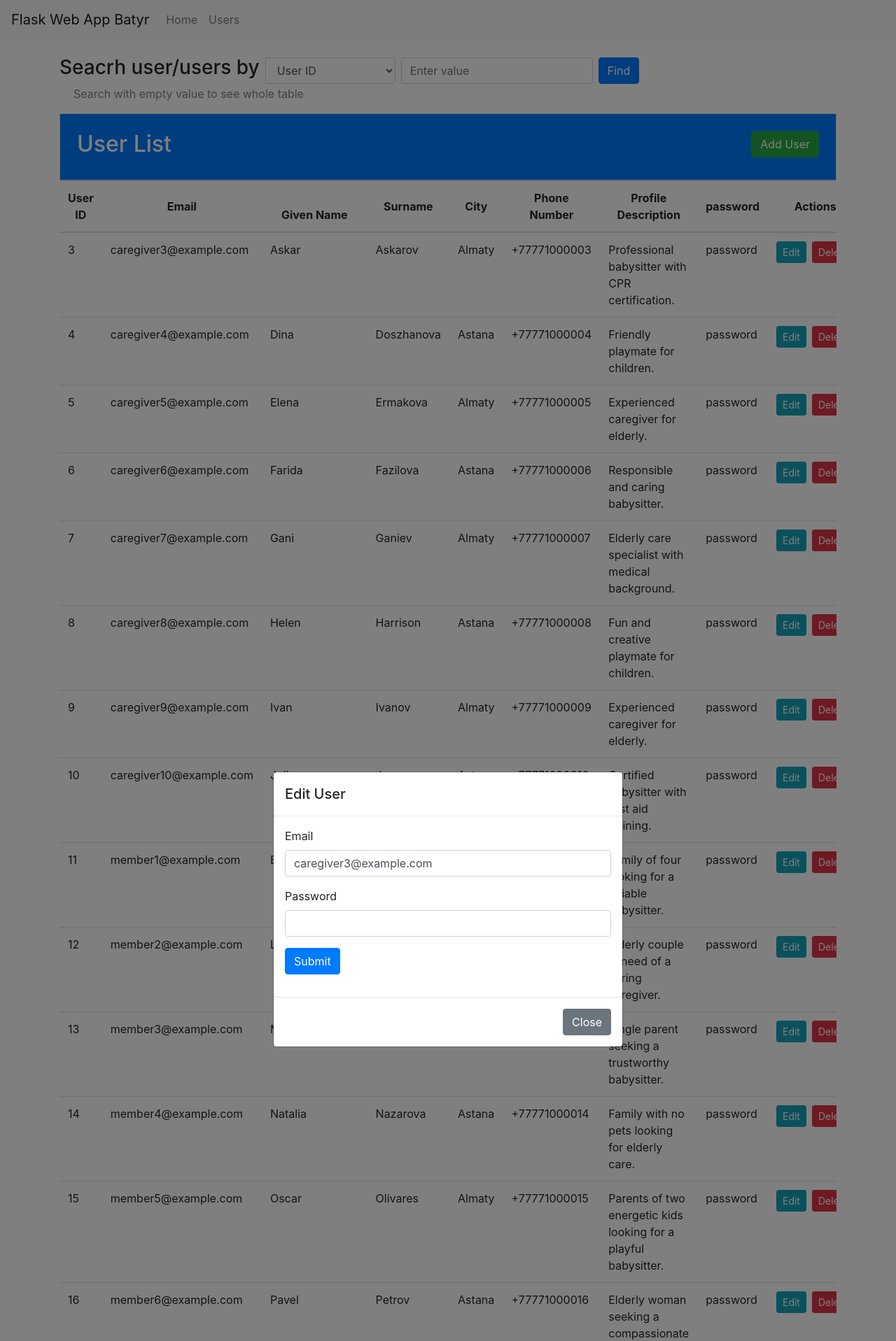
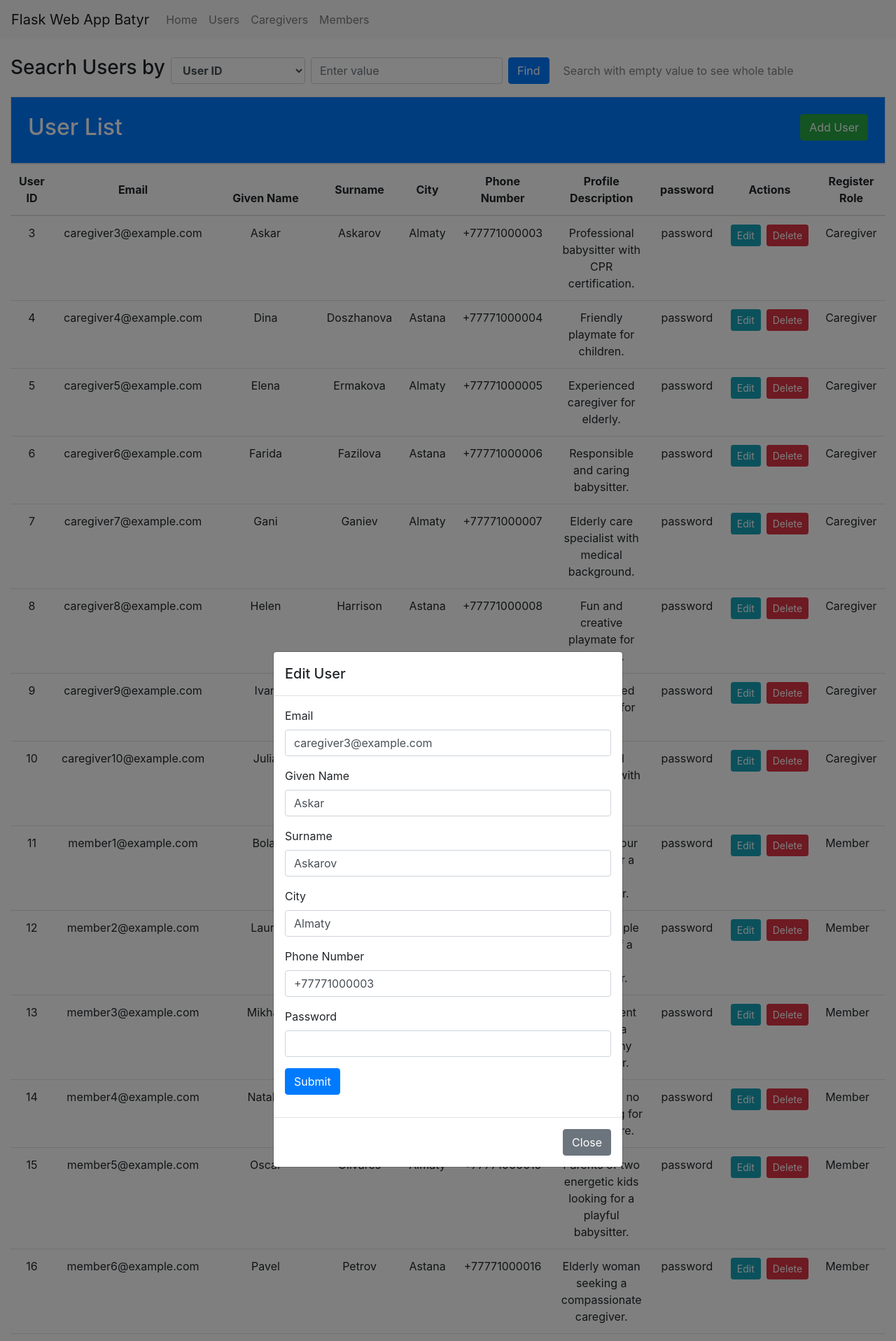
Before and after one commit to BHatiru/CSCI341-Assignment2, a Flask app: page /users in a window 1280 px wide, after a click on "Edit". Shown: the top 1917 px of the page at 70% size. Run offline with Flask 3, Linux system fonts and the light colour scheme; some libraries are stand-ins or nearby versions.

Commit message:
Finished
Users Caregiver and Members added.

```diff
--- a/flaskApp/forms.py
+++ b/flaskApp/forms.py
@@ -19,7 +19,7 @@ class STATUS(enum.Enum):
     pending = 'pending'
 
 class UserForm(FlaskForm):
-    email = StringField('Email', validators=[DataRequired(), Email()])
+    email = StringField('Email', validators=[DataRequired()])
     given_name = StringField('Given Name', validators=[DataRequired()])
     surname = StringField('Surname', validators=[DataRequired()])
     city = StringField('City', validators=[DataRequired()])
@@ -27,14 +27,14 @@ class UserForm(FlaskForm):
     profile_description = TextAreaField('Profile Description', validators=[DataRequired()])
     password = PasswordField('Password', validators=[DataRequired(), Length(min=6)])
 
-# class CaregiverForm(FlaskForm):
-#     photo = StringField('Photo URL', validators=[DataRequired()])
-#     gender = SelectField('Gender', choices=[(gender.name, gender.value) for gender in GENDER], validators=[DataRequired()])
-#     caregiving_type = SelectField('Caregiving Type', choices=[(care_type.name, care_type.value) for care_type in CARE_TYPE], validators=[DataRequired()])
-#     hourly_rate = DecimalField('Hourly Rate', validators=[DataRequired()])
+class CaregiverForm(FlaskForm):
+    photo = StringField('Photo URL', validators=[DataRequired()])
+    gender = SelectField('Gender', choices=[(gender.name, gender.value) for gender in GENDER], validators=[DataRequired()])
+    caregiving_type = SelectField('Caregiving Type', choices=[(care_type.name, care_type.value) for care_type in CARE_TYPE], validators=[DataRequired()])
+    hourly_rate = DecimalField('Hourly Rate', validators=[DataRequired()])
 
-# class MemberForm(FlaskForm):
-#     house_rules = TextAreaField('House Rules', validators=[DataRequired()])
+class MemberForm(FlaskForm):
+    house_rules = TextAreaField('House Rules', validators=[DataRequired()])
 
 # class AddressForm(FlaskForm):
 #     house_number = StringField('House Number', validators=[DataRequired()])
--- /dev/null
+++ b/flaskApp/templates/Caregiver/add_caregiver.html
@@ -0,0 +1,24 @@
+{% block content %}
+{% if formC %}
+<form method="post" action="{{url_for('add_caregiver', user_id=user.user_id)}}">
+    {{ formC.hidden_tag() }}
+    <div class="form-group">
+        {{ formC.photo.label }} {{ formC.photo(class="form-control", required="1") }}
+    </div>
+    <div class="form-group">
+        {{ formC.gender.label }} {{ formC.gender(class="form-control", required="1") }}
+    </div>
+    <div class="form-group">
+        {{ formC.caregiving_type.label }} {{ formC.caregiving_type(class="form-control", required="1") }}
+    </div>
+    <div class="form-group">
+        {{ formC.hourly_rate.label }} {{ formC.hourly_rate(class="form-control", required="1") }}
+    </div>
+    <div class="form-group">
+        <button type="submit" class="btn btn-primary">Add Caregiver</button>
+    </div>
+</form>
+{% else %}
+<p>No form data available.</p>
+{% endif %}
+{% endblock %}
--- a/flaskApp/templates/User/edit_user.html
+++ b/flaskApp/templates/User/edit_user.html
@@ -5,7 +5,18 @@
   <div class="form-group">
     {{ form.email.label }} {{ form.email(class="form-control", value = user.email) }}
   </div>
-  <!-- Repeat the above block for other form fields -->
+  <div class="form-group">
+    {{ form.given_name.label }} {{ form.given_name(class="form-control", value = user.given_name) }}
+  </div>
+  <div class="form-group">
+    {{ form.surname.label }} {{ form.surname(class="form-control", value = user.surname) }}
+  </div>
+  <div class="form-group">
+    {{ form.city.label }} {{ form.city(class="form-control", value = user.city) }}
+  </div>
+  <div class="form-group">
+    {{ form.phone_number.label }} {{ form.phone_number(class="form-control", value = user.phone_number) }}
+  </div>
   <div class="form-group">
     {{ form.password.label }} {{ form.password(class="form-control" , value = user.password) }}
   </div>
--- a/flaskApp/templates/User/user.html
+++ b/flaskApp/templates/User/user.html
@@ -20,10 +20,12 @@ content %}
 <div class="mb-3">
   <form class="form-inline" method="GET" action="/search_users">
     <div class="form-group mr-2">
-      <label for="attribute" ><h3>Seacrh user/users by</h3> </label>
+      <label for="attribute">
+        <h3>Seacrh Users by</h3>
+      </label>
     </div>
     <div class="form-group mr-2">
-      <select class="form-control" name="attribute">
+      <select class="form-control" name="attribute" style="font-weight: bold;">
         <option value="user_id">User ID</option>
         <option value="email">Email</option>
         <option value="given_name">Given Name</option>
@@ -54,21 +56,22 @@ content %}
 <div class="table-responsive">
   <table class="table table-hover table-white" id="#userTable">
     <thead>
-      <tr class="text-center" >
-        <th scope="col" >User ID</th>
+      <tr class="text-center">
+        <th scope="col">User ID</th>
         <th scope="col" style=" vertical-align: middle;">Email</th>
-        <th scope="col" >Given Name</th>
+        <th scope="col">Given Name</th>
         <th scope="col" style=" vertical-align: middle;">Surname</th>
         <th scope="col" style=" vertical-align: middle;">City</th>
         <th scope="col">Phone Number</th>
         <th scope="col" style=" vertical-align: middle;">Profile Description</th>
         <th scope="col" style=" vertical-align: middle;">password</th>
         <th scope="col" style=" vertical-align: middle;">Actions</th>
+        <th scope="col" style=" vertical-align: middle;">Register Role</th>
       </tr>
     </thead>
     <tbody>
       {% for user in users %}
-      <tr>
+      <tr class="text-center">
         <td>{{ user.user_id }}</td>
         <td>{{ user.email }}</td>
         <td>{{ user.given_name }}</td>
@@ -79,12 +82,29 @@ content %}
         <td>{{ user.password }}</td>
         <td>
           <div class="d-flex justify-content-between">
-            <a href="/edit_user/{{user.user_id}}" class="btn btn-sm btn-info mr-2"
-              data-toggle="modal" data-target="#editUserModal{{user.user_id}}">Edit</a>
+            <a href="/edit_user/{{user.user_id}}" class="btn btn-sm btn-info mr-2" data-toggle="modal"
+              data-target="#editUserModal{{user.user_id}}">Edit</a>
             <a href="/delete_user/{{user.user_id}}" class="btn btn-sm btn-danger"
               onclick="return confirm('Are you sure?')">Delete</a>
           </div>
         </td>
+        <td>
+          <div class="d-flex justify-content-between">
+            {% if not user.has_role() %}
+            <a href="/add_caregiver/{{user.user_id}}" class="btn btn-sm btn-success mr-1" data-toggle="modal"
+              data-target="#addCaregiverModal{{user.user_id}}">Caregiver</a>
+            <a href="/add_member/{{user.user_id}}" class="btn btn-sm btn-success mr-2" data-toggle="modal"
+              data-target="#addMemberModal{{user.user_id}}">Member</a>
+            {% else %}
+            <!-- show current role -->
+              {% if user.caregiver %}
+              <a>Caregiver</a>
+              {% else %}
+              <a>Member</a>
+              {% endif %}
+
+            {% endif %}
+          </div>
       </tr>
 
       <!-- Edit User Modal -->
@@ -96,6 +116,56 @@ content %}
             </div>
             <div class="modal-body">
               {% include 'User/edit_user.html' %}
+            </div>
+            <div class="modal-footer">
+              <button type="button" class="btn btn-secondary" data-dismiss="modal">
+                Close
+              </button>
+            </div>
+          </div>
+        </div>
+      </div>
+
+      <!-- Set Caregiver Modal -->
+      <div class="modal fade" id="addCaregiverModal{{user.user_id}}" aria-hidden="true" tabindex="-1" role="dialog">
+        <div class="modal-dialog modal-dialog-centered">
+          <div class="modal-content">
+            <div class="modal-header">
+              <h5 class="modal-title">Set Caregiver</h5>
+            </div>
+            <div class="modal-body">
+              {% include 'Caregiver/add_caregiver.html' %}
+            </div>
+            <div class="modal-footer">
+              <button type="button" class="btn btn-secondary" data-dismiss="modal">
+                Close
+              </button>
+            </div>
+          </div>
+        </div>
+      </div>
+
+      <!-- Set Member Modal -->
+      <div class="modal fade" id="addMemberModal{{user.user_id}}" aria-hidden="true" tabindex="-1" role="dialog">
+        <div class="modal-dialog modal-dialog-centered">
+          <div class="modal-content">
+            <div class="modal-header">
+              <h5 class="modal-title">Add Member</h5>
+            </div>
+            <div class="modal-body">
+              {% if formM %}
+              <form method="post" action="{{url_for('add_member', user_id=user.user_id)}}">
+                {{ formM.hidden_tag() }}
+                <div class="form-group">
+                  {{ formM.house_rules.label }} {{ formM.house_rules(class="form-control", required="1") }}
+                </div>
+                <div class="form-group">
+                    <button type="submit" class="btn btn-primary">Set Member</button>
+                </div>
+              </form>
+              {% else %}
+                <p>No form data available.</p>
+              {% endif %}
             </div>
             <div class="modal-footer">
               <button type="button" class="btn btn-secondary" data-dismiss="modal">
--- a/flaskApp/templates/base.html
+++ b/flaskApp/templates/base.html
@@ -22,13 +22,22 @@
       <li class="nav-item">
         <a class="nav-link" href="{{ url_for('user_list') }}">Users</a>
       </li>
+      <li class="nav-item">
+        <a class="nav-link" href="{{ url_for('caregiver_list') }}">Caregivers</a>
+      </li>
+      <li class="nav-item">
+        <a class="nav-link" href="{{ url_for('member_list') }}">Members</a>
+      </li>
     </ul>
   </div>
 </nav>
 
-<div class="container mt-4">
-    {% block content %}{% endblock %}
-</div>
+
+  <div class="container-fluid mt-4">
+  {% block content %}{% endblock %}
+  </div>
+
+
 
 <script src="https://code.jquery.com/jquery-3.3.1.slim.min.js"></script>
 <script src="https://cdnjs.cloudflare.com/ajax/libs/popper.js/1.14.7/umd/popper.min.js"></script>
--- a/flaskApp/views.py
+++ b/flaskApp/views.py
@@ -2,8 +2,10 @@ from flask import render_template, redirect, request, url_for, flash
 from flaskApp import app, db
 
 
-from flaskApp.models import User
-from flaskApp.forms import UserForm
+from flaskApp.models import User, Caregiver, Member
+from flaskApp.forms import UserForm, CaregiverForm, MemberForm
+
+
 
 
 @app.route('/')
@@ -14,13 +16,20 @@ def home():
 def user_list():
     users = User.query.all()
     form = UserForm()
-    return render_template('User/user.html', users=users, form=form)
+    return render_template('User/user.html', users=users, form=form, formC=CaregiverForm(), formM=MemberForm())
 
-# @app.route('/caregivers', endpoint='caregiver_list')
-# def caregiver_list():
-#     caregivers = Caregiver.query.all()
-#     form = CaregiverForm()
-#     return render_template('Caregiver/caregiver.html', caregivers=caregivers, form=form)
+@app.route('/caregivers')
+def caregiver_list():
+    caregivers = Caregiver.query.all()
+    form = CaregiverForm()
+    return render_template('Caregiver/caregiver.html', caregivers=caregivers, form=form)
+
+
+@app.route('/members')
+def member_list():
+    members = Member.query.all()
+    form = MemberForm()
+    return render_template('Member/member.html', members=members, form=form)
 
 @app.route('/add_user', methods=['GET','POST'])
 def add_user():
@@ -40,7 +49,40 @@ def add_user():
         db.session.commit()
         flash('User added successfully', 'success')
         return redirect(url_for('user_list'))
-    return render_template('User/user.html', form=form, users=User.query.all())
+    return render_template('User/user.html', form=form, formC=CaregiverForm(), formM=MemberForm(),users=User.query.all())
+
+
+@app.route('/add_caregiver/<int:user_id>', methods=['GET','POST'])
+def add_caregiver(user_id):
+    formCare = CaregiverForm()
+    if formCare.validate_on_submit():
+        new_caregiver = Caregiver(
+            caregiver_user_id=user_id,
+            photo=formCare.photo.data,
+            gender=formCare.gender.data,
+            caregiving_type=formCare.caregiving_type.data,
+            hourly_rate=formCare.hourly_rate.data
+        )
+        db.session.add(new_caregiver)
+        db.session.commit()
+        flash('Caregiver added successfully', 'success')
+        return redirect(url_for('user_list'))
+    return render_template('User/user.html', form=UserForm(),formC=formCare,formM=MemberForm(), users=User.query.all())
+
+@app.route('/add_member/<int:user_id>', methods=['GET','POST'])
+def add_member(user_id):
+    formMem = MemberForm()
+    if formMem.validate_on_submit():
+        new_member = Member(
+            member_user_id=user_id,
+            house_rules=formMem.house_rules.data
+        )
+        db.session.add(new_member)
+        db.session.commit()
+        flash('Member added successfully', 'success')
+        return redirect(url_for('user_list'))
+    return render_template('User/user.html', form=UserForm(),formC=CaregiverForm(), formM=formMem, users=User.query.all())
+
 
 @app.route('/edit_user/<int:user_id>', methods=['GET', 'POST'])
 def edit_user(user_id):
@@ -60,6 +102,33 @@ def edit_user(user_id):
         return redirect(url_for('user_list'))
     return render_template('User/edit_user.html', form=form, user=user)
 
+@app.route('/edit_caregiver/<int:caregiver_user_id>', methods=['GET', 'POST'])
+def edit_caregiver(caregiver_user_id):
+    caregiver = Caregiver.query.get_or_404(caregiver_user_id)
+    form = CaregiverForm(obj=caregiver)
+    if form.validate_on_submit():
+        caregiver.photo = form.photo.data
+        caregiver.gender = form.photo.data
+        caregiver.caregiving_type = form.caregiving_type.data
+        caregiver.hourly_rate = form.hourly_rate.data
+        db.session.commit()
+
+        flash('Caregiver updated successfully', 'success')
+        return redirect(url_for('caregiver_list'))
+    return render_template('Caregiver/edit_caregiver.html', form=form, caregiver=caregiver)
+
+@app.route('/edit_member/<int:member_user_id>', methods=['GET', 'POST'])
+def edit_member(member_user_id):
+    member = Member.query.get_or_404(member_user_id)
+    form = MemberForm(obj=member)
+    if form.validate_on_submit():
+        member.house_rules = form.house_rules.data
+        db.session.commit()
+
+        flash('Member updated successfully', 'success')
+        return redirect(url_for('member_list'))
+    return render_template('Member/edit_member.html', form=form, member=member)
+
 @app.route('/delete_user/<int:user_id>', methods=['GET', 'POST'])
 def delete_user(user_id):
     user = User.query.get_or_404(user_id)
@@ -70,6 +139,24 @@ def delete_user(user_id):
     return redirect(url_for('user_list'))
 
 
+@app.route('/delete_caregiver/<int:caregiver_user_id>', methods=['GET', 'POST'])
+def delete_caregiver(caregiver_user_id):
+    caregiver = Caregiver.query.get_or_404(caregiver_user_id)
+
+    db.session.delete(caregiver)
+    db.session.commit()
+    flash('Caregiver deleted successfully', 'success')
+    return redirect(url_for('caregiver_list'))
+
+@app.route('/delete_member/<int:member_user_id>', methods=['GET', 'POST'])
+def delete_member(member_user_id):
+    member = Member.query.get_or_404(member_user_id)
+
+    db.session.delete(member)
+    db.session.commit()
+    flash('Member deleted successfully', 'success')
+    return redirect(url_for('member_list'))
+
 @app.route('/search_users', methods=['GET'])
 def search_users():
     attribute = request.args.get('attribute')
@@ -79,3 +166,23 @@ def search_users():
     users = User.query.filter(User.__dict__[attribute].like(f'%{value}%')).all()
 
     return render_template('User/user.html', users=users, form=form)
+
+@app.route('/search_caregivers', methods=['GET'])
+def search_caregivers():
+    attribute = request.args.get('attribute')
+    value = request.args.get('value')
+
+    form = CaregiverForm()
+    caregivers = Caregiver.query.filter(Caregiver.__dict__[attribute].like(f'%{value}%')).all()
+
+    return render_template('Caregiver/caregiver.html', caregivers=caregivers, form=form)
+
+@app.route('/search_members', methods=['GET'])
+def search_members():
+    attribute = request.args.get('attribute')
+    value = request.args.get('value')
+
+    form = MemberForm()
+    members = Member.query.filter(Member.__dict__[attribute].like(f'%{value}%')).all()
+
+    return render_template('Member/member.html', members=members, form=form)
```
Also changed, not shown: flaskApp/models.py (+29 -13 lines), flaskApp/templates/Caregiver/caregiver.html (+19 -71 lines), flaskApp/templates/Member/member.html (added, +84 -0 lines), flaskApp/templates/home.html (+8 -2 lines), flaskApp/data.db.
